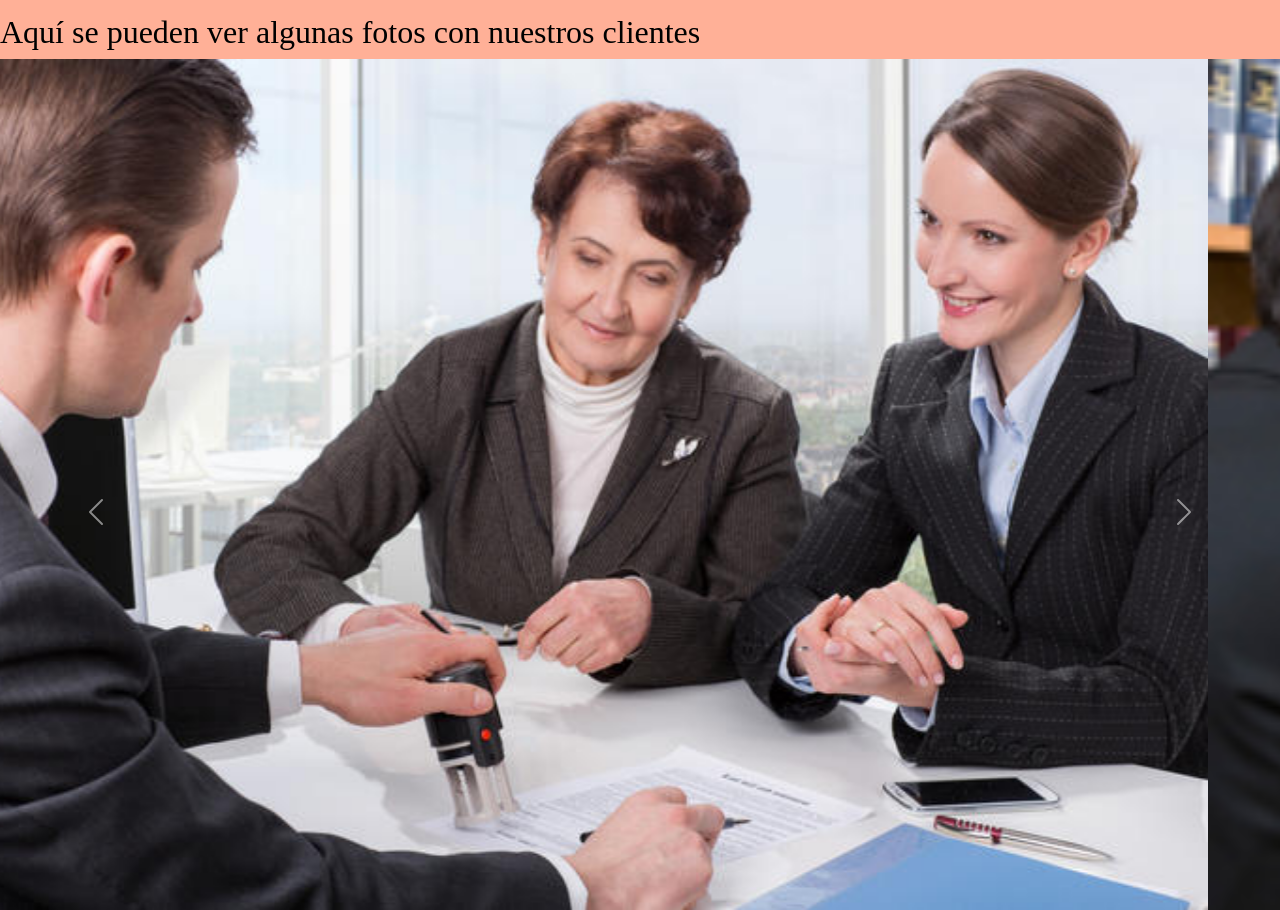
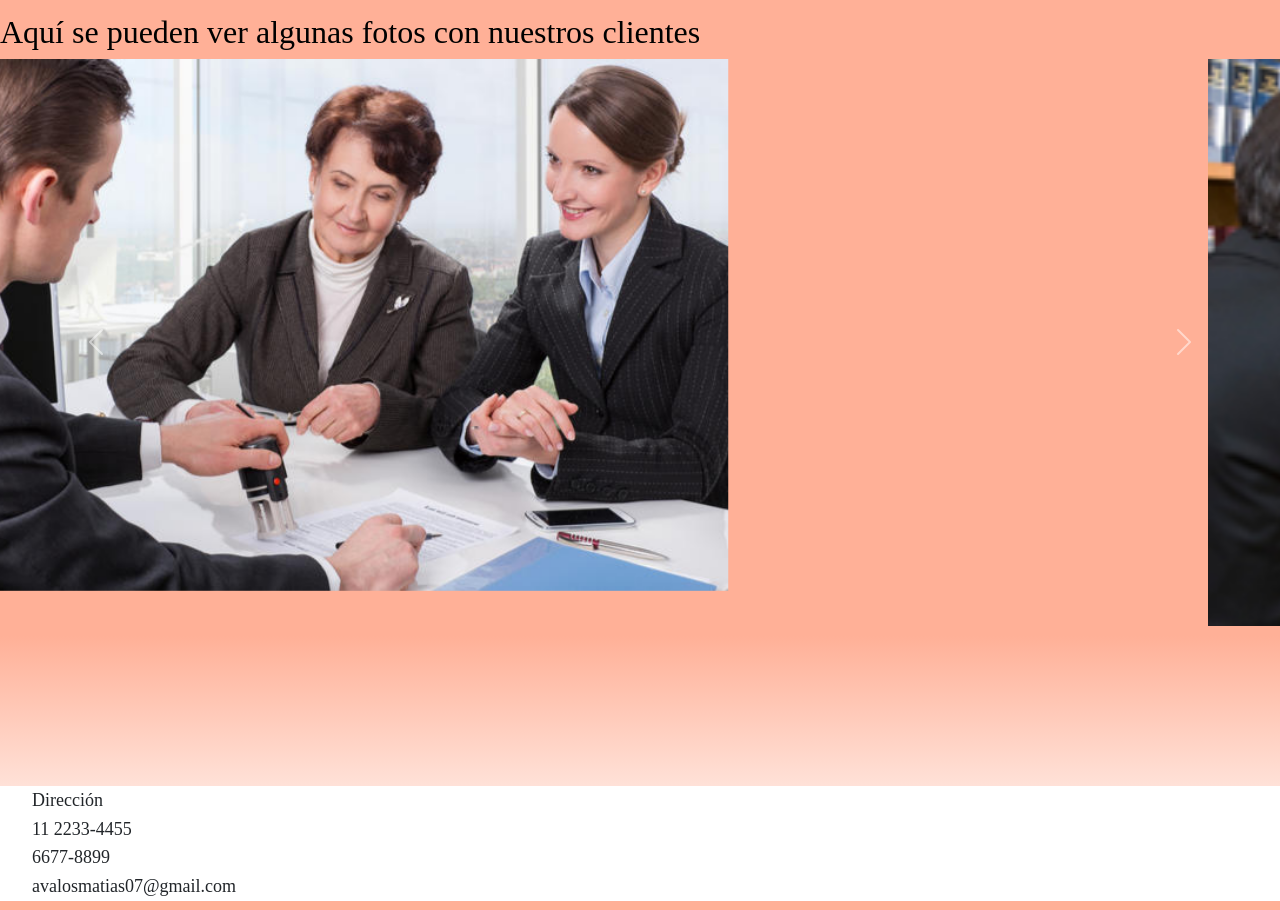
Before and after one commit to msavalos/pre-entregas, a plain HTML site: page servicios.html in a window 1280 px wide. Shown: the part 1262-2172 px from the top of the page. Drawn offline with nearby package versions, Linux system fonts and the light colour scheme; a web font is replaced by a local one.

Commit message:
pre-entrega-4

```diff
--- a/css/estilos.css
+++ b/css/estilos.css
@@ -129,6 +129,13 @@ p{
 .h2__servicios{
     font-weight: bold;
 }
+.carousel-inner{
+    align-items: center;
+}
+.d-block__w-100{
+    width: 800px;
+    align-items: center;
+}
 
 /* SECCIÓN NOVEDADES*/
 #noticias{
--- a/servicios.html
+++ b/servicios.html
@@ -59,13 +59,13 @@
         <div id="carouselExampleControls" class="carousel slide" data-bs-ride="carousel">
             <div class="carousel-inner">
               <div class="carousel-item active">
-                <img src="./img/clientes1.jpg" class="d-block w-100" alt="Clientes1">
+                <img src="./img/clientes1.jpg" class="d-block__w-100" alt="Clientes1">
               </div>
               <div class="carousel-item">
-                <img src="./img/clientes2.jpg" class="d-block w-100" alt="Clientes2">
+                <img src="./img/clientes2.jpg" class="d-block__w-100" alt="Clientes2">
               </div>
               <div class="carousel-item">
-                <img src="./img/clientes3.jpg" class="d-block w-100" alt="Clientes3">
+                <img src="./img/clientes3.jpg" class="d-block__w-100" alt="Clientes3">
               </div>
             </div>
             <button class="carousel-control-prev" type="button" data-bs-target="#carouselExampleControls" data-bs-slide="prev">
```
Also changed, not shown: img/clientes3.jpg.
